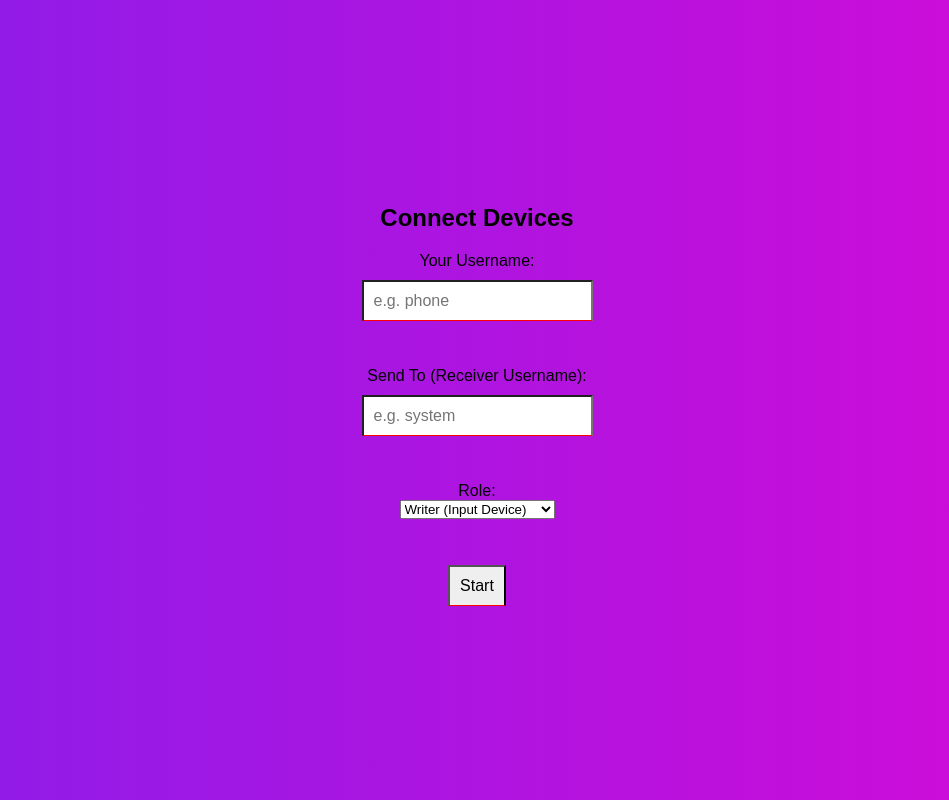
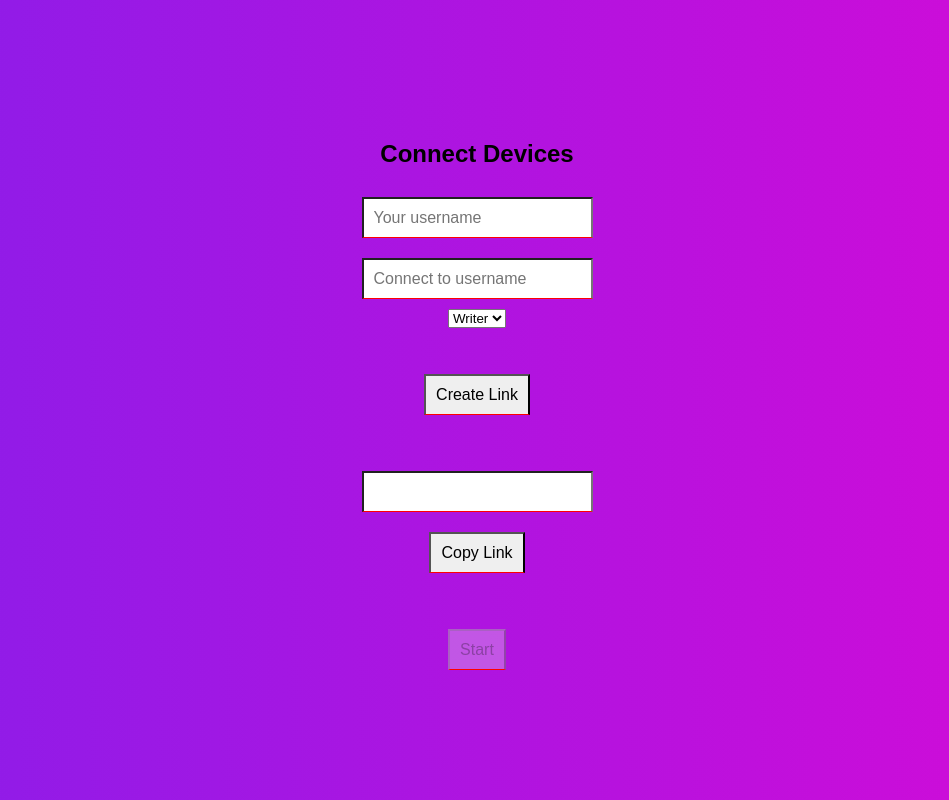
Before and after one commit to Rishabh-Dev-CSE/connection, a Django app: page / in a window 1280 px wide. Shown: the whole page, without its empty margins (163-1112 px from the left). Run offline with Django 5.2, Linux system fonts and the light colour scheme.

Commit message:
code update

```diff
--- a/connection/settings.py
+++ b/connection/settings.py
@@ -17,9 +17,8 @@ DEBUG = False
 ALLOWED_HOSTS = [
     "coboard.in",
     "www.coboard.in",
+    "localhost"
 ]
-
-
 
 # Application definition
 
--- a/connectionapp/templates/index.html
+++ b/connectionapp/templates/index.html
@@ -1,33 +1,41 @@
-
 {% load static %}
 <!DOCTYPE html>
 <html lang="en">
+
 <head>
   <meta charset="UTF-8" />
-  <meta name="viewport" content="width=device-width, initial-scale=1.0"/>
-    <link rel="stylesheet" href="{% static  'css/font-owsome.css' %}">
-  <link rel="stylesheet" href="{% static  'css/style.css' %}">
+  <meta name="viewport" content="width=device-width, initial-scale=1.0" />
+  <link rel="stylesheet" href="{% static 'css/font-owsome.css' %}">
+  <link rel="stylesheet" href="{% static 'css/style.css' %}">
   <title>Join Drawing</title>
-  <style>
+</head>
 
-  </style>
-</head>
 <body>
-<h2>Connect Devices</h2>
-  <label>Your Username:</label>
-  <input id="me" placeholder="e.g. phone" /><br><br>
+  <h2>Connect Devices</h2>
+  <input id="me" placeholder="Your username">
+  <input id="to" placeholder="Connect to username">
 
-  <label>Send To (Receiver Username):</label>
-  <input id="to" placeholder="e.g. system" /><br><br>
+  <select id="role">
+    <option value="writer">Writer</option>
+    <option value="board">Board</option>
+  </select>
 
-  <label>Role:</label>
-  <select id="role">
-    <option value="writer">Writer (Input Device)</option>
-    <option value="board">Board (Output Device)</option>
-  </select><br><br>
+  <br><br>
 
-  <button onclick="connect()">Start</button>
+  <button type="button" onclick="connect()">Create Link</button>
 
- <script src="{% static  'js/js.js' %}"></script>
+  <br><br>
+
+  <input id="link" readonly>
+
+  <button type="button" onclick="copyLink()">Copy Link</button>
+
+  <br><br>
+
+  <button type="button" onclick="startSession()" disabled id="startBtn">
+    Start
+  </button>
+
+  <script src="{% static 'js/connect.js' %}"></script>
 </body>
 </html>
--- a/static/css/style.css
+++ b/static/css/style.css
@@ -52,7 +52,7 @@
       margin: 10px;
       padding: 10px;
       font-size: 16px;
-      background-color: ;
+      /* background-color:  ; */
       border-bottom:1px solid red;
     }
 
@@ -63,6 +63,12 @@
       border-radius: 50%;
       pointer-events: none;
       animation: fadeOut 1s ease-out forwards;
+    }
+
+    .link{
+        height: 20px;
+        width: 10vmin;
+        border: 1px solid;
     }
 
      @keyframes gradientShift {
--- /dev/null
+++ b/static/js/connect.js
@@ -0,0 +1,50 @@
+let generatedLink = "";
+let startLink = "";
+let isCopied = false;
+
+function connect() {
+    const me = document.getElementById("me").value.trim();
+    const to = document.getElementById("to").value.trim();
+    const role = document.getElementById("role").value;
+
+    if (!me || !to) {
+        alert("Enter both usernames");
+        return;
+    }
+
+    // 🔁 opposite role decide karo
+    const oppositeRole = role === "writer" ? "board" : "writer";
+
+    // 🔹 current device (Start button)
+    startLink =
+        `${window.location.origin}/canvas/?me=${encodeURIComponent(me)}&to=${encodeURIComponent(to)}&role=${role}`;
+
+    // 🔹 other device (Copy link)
+    generatedLink =
+        `${window.location.origin}/canvas/?me=${encodeURIComponent(to)}&to=${encodeURIComponent(me)}&role=${oppositeRole}`;
+
+    document.getElementById("link").value = generatedLink;
+}
+
+function copyLink() {
+    if (!generatedLink) {
+        alert("Create link first");
+        return;
+    }
+
+    navigator.clipboard.writeText(generatedLink);
+    isCopied = true;
+
+    alert("Link copied. Now click Start.");
+    document.getElementById("startBtn").disabled = false;
+}
+
+function startSession() {
+    if (!isCopied) {
+        alert("Copy link first");
+        return;
+    }
+
+    // ✅ ONLY current device opens canvas
+    window.location.href = startLink;
+}
--- a/static/js/js.js
+++ b/static/js/js.js
@@ -1,17 +1,24 @@
+/* ===========================
+   SAFETY GUARD (VERY IMPORTANT)
+=========================== */
+const canvas = document.getElementById("canvas");
+if (!canvas) {
+  console.warn("canvas.js loaded on non-canvas page");
+  return;
+}
+const ctx = canvas.getContext("2d");
+
 /* ===========================
    URL PARAMS
 =========================== */
-const urlParams = new URLSearchParams(window.location.search);
-const myUsername = urlParams.get("me");
-const toUser = urlParams.get("to");
-const role = urlParams.get("role");
+const params = new URLSearchParams(window.location.search);
+const myUsername = params.get("me");
+const toUser = params.get("to");
+const role = params.get("role");
 
 /* ===========================
    CANVAS SETUP
 =========================== */
-const canvas = document.getElementById("canvas");
-const ctx = canvas.getContext("2d");
-
 ctx.lineJoin = "round";
 ctx.lineCap = "round";
 
@@ -23,21 +30,19 @@ window.addEventListener("resize", resizeCanvas);
 resizeCanvas();
 
 /* ===========================
-   FULLSCREEN
+   FULLSCREEN (OPTIONAL)
 =========================== */
 function enterFullScreen() {
   const el = document.documentElement;
   if (el.requestFullscreen) el.requestFullscreen();
-  else if (el.webkitRequestFullscreen) el.webkitRequestFullscreen();
-  else if (el.msRequestFullscreen) el.msRequestFullscreen();
 }
 
 /* ===========================
    WEBSOCKET
 =========================== */
-const protocol = window.location.protocol === "https:" ? "wss://" : "ws://";
+const protocol = location.protocol === "https:" ? "wss://" : "ws://";
 const socket = new WebSocket(
-  protocol + window.location.host + "/ws/chat/" + myUsername + "/"
+  protocol + location.host + "/ws/chat/" + myUsername + "/"
 );
 
 socket.onopen = () => {
@@ -54,16 +59,16 @@ socket.onclose = () => console.warn("⚠️ WebSocket closed");
 let isDrawing = false;
 let lastPos = null;
 
-function getPointerPos(evt) {
+function getPointerPos(e) {
   const rect = canvas.getBoundingClientRect();
-  const x = evt.touches ? evt.touches[0].clientX : evt.clientX;
-  const y = evt.touches ? evt.touches[0].clientY : evt.clientY;
+  const x = e.touches ? e.touches[0].clientX : e.clientX;
+  const y = e.touches ? e.touches[0].clientY : e.clientY;
   return { x: x - rect.left, y: y - rect.top };
 }
 
-function draw(relX, relY, dragging, color, size) {
-  const x = relX * canvas.width;
-  const y = relY * canvas.height;
+function draw(rx, ry, dragging, color, size) {
+  const x = rx * canvas.width;
+  const y = ry * canvas.height;
 
   ctx.strokeStyle = color;
   ctx.lineWidth = size;
@@ -94,36 +99,36 @@ socket.onmessage = e => {
 };
 
 /* ===========================
-   FAST SEND (RAF THROTTLE)
+   RAF THROTTLE SEND
 =========================== */
-let pendingPoint = null;
-let rafRunning = false;
+let pending = null;
+let raf = false;
 
 function queueDraw(x, y, dragging) {
-  pendingPoint = {
+  pending = {
     x: x / canvas.width,
     y: y / canvas.height,
     dragging,
-    color: document.getElementById("color").value,
-    size: parseInt(document.getElementById("size").value),
+    color: document.getElementById("color")?.value || "#000",
+    size: parseInt(document.getElementById("size")?.value || 3)
   };
 
-  if (!rafRunning) {
-    rafRunning = true;
+  if (!raf) {
+    raf = true;
     requestAnimationFrame(flushDraw);
   }
 }
 
 function flushDraw() {
-  if (pendingPoint && socket.readyState === WebSocket.OPEN) {
+  if (pending && socket.readyState === WebSocket.OPEN) {
     socket.send(JSON.stringify({
       to: toUser,
       type: "draw",
-      ...pendingPoint
+      ...pending
     }));
-    pendingPoint = null;
+    pending = null;
   }
-  rafRunning = false;
+  raf = false;
 }
 
 /* ===========================
@@ -135,8 +140,9 @@ if (role === "writer") {
     isDrawing = true;
     const p = getPointerPos(e);
     draw(p.x / canvas.width, p.y / canvas.height, false,
-         document.getElementById("color").value,
-         parseInt(document.getElementById("size").value));
+      document.getElementById("color")?.value || "#000",
+      parseInt(document.getElementById("size")?.value || 3)
+    );
     queueDraw(p.x, p.y, false);
   });
 
@@ -144,8 +150,9 @@ if (role === "writer") {
     if (!isDrawing) return;
     const p = getPointerPos(e);
     draw(p.x / canvas.width, p.y / canvas.height, true,
-         document.getElementById("color").value,
-         parseInt(document.getElementById("size").value));
+      document.getElementById("color")?.value || "#000",
+      parseInt(document.getElementById("size")?.value || 3)
+    );
     queueDraw(p.x, p.y, true);
   });
 
@@ -157,8 +164,9 @@ if (role === "writer") {
     isDrawing = true;
     const p = getPointerPos(e);
     draw(p.x / canvas.width, p.y / canvas.height, false,
-         document.getElementById("color").value,
-         parseInt(document.getElementById("size").value));
+      document.getElementById("color")?.value || "#000",
+      parseInt(document.getElementById("size")?.value || 3)
+    );
     queueDraw(p.x, p.y, false);
   });
 
@@ -167,8 +175,9 @@ if (role === "writer") {
     if (!isDrawing) return;
     const p = getPointerPos(e);
     draw(p.x / canvas.width, p.y / canvas.height, true,
-         document.getElementById("color").value,
-         parseInt(document.getElementById("size").value));
+      document.getElementById("color")?.value || "#000",
+      parseInt(document.getElementById("size")?.value || 3)
+    );
     queueDraw(p.x, p.y, true);
   });
 
@@ -182,19 +191,6 @@ if (role === "writer") {
 }
 
 /* ===========================
-   CONNECT PAGE REDIRECT
-=========================== */
-function connect() {
-  const me = document.getElementById("me").value.trim();
-  const to = document.getElementById("to").value.trim();
-  const role = document.getElementById("role").value;
-
-  if (!me || !to) return alert("Enter both usernames");
-
-  window.location.href = `/canvas/?me=${me}&to=${to}&role=${role}`;
-}
-
-/* ===========================
    TOOL VISIBILITY
 =========================== */
 const tools = document.getElementById("tools");
```
Also changed, not shown: 3 other files.
